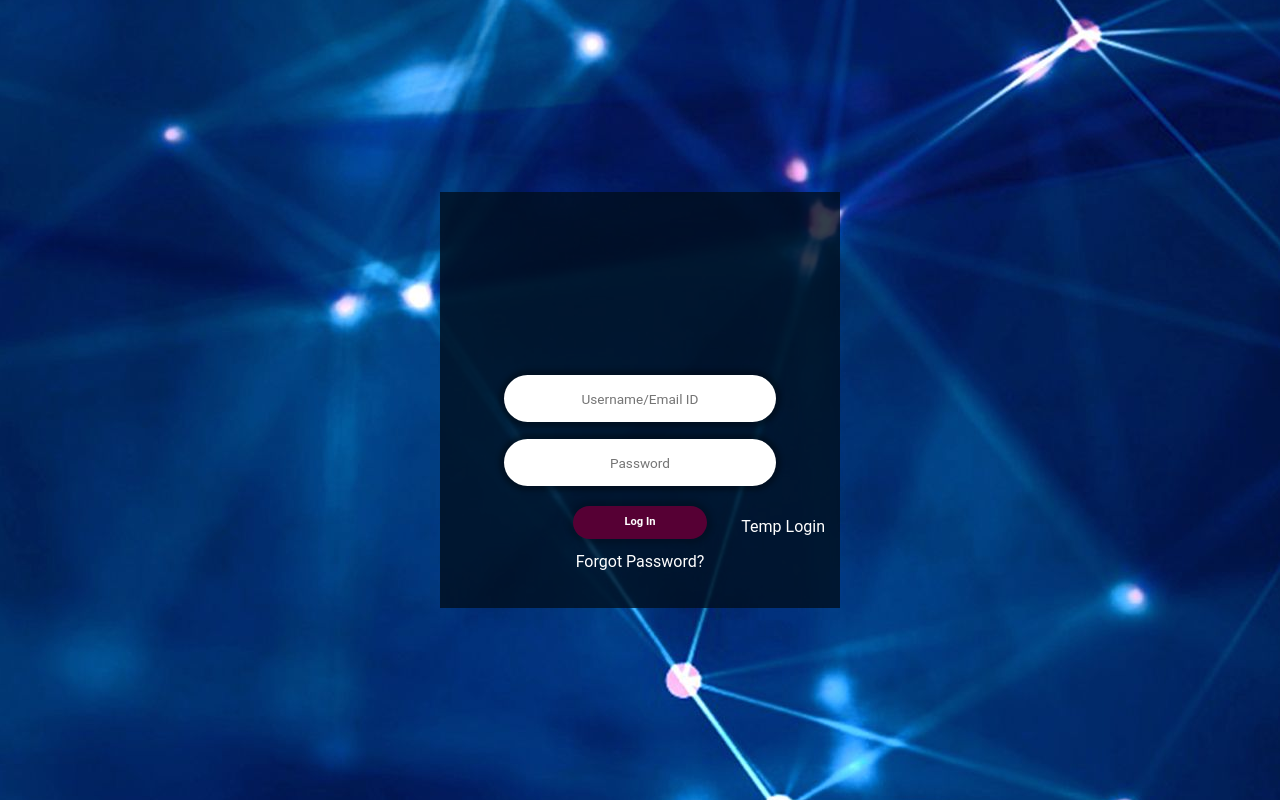
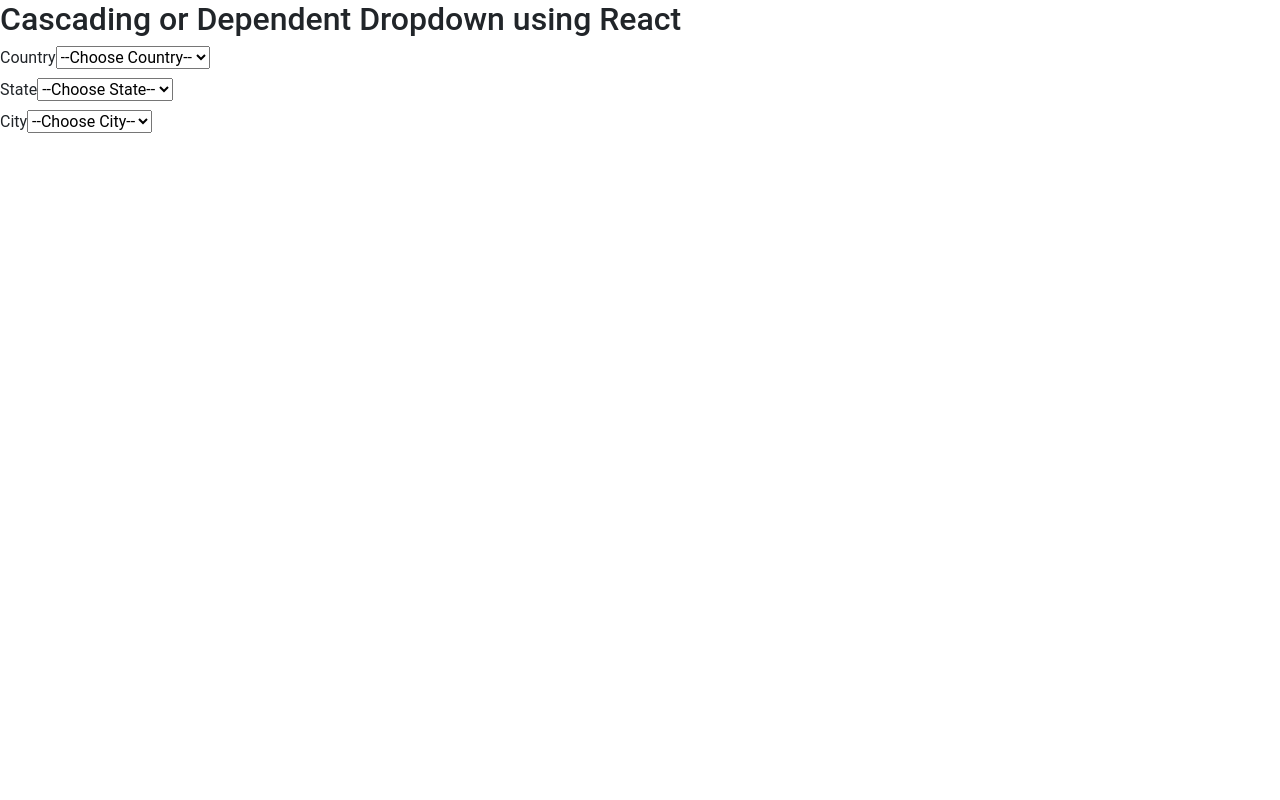
Before and after one commit to Artistic-cat/Temp, a React (Create React App) app: page /dropdown in a window 1280 px wide. Built offline with nearby package versions, Linux system fonts and the light colour scheme.

Commit message:
Cascading dropdown
Signed-off-by: Mohammed Rifas S <rifas2475@outlook.com>

```diff
--- a/src/App.js
+++ b/src/App.js
@@ -10,7 +10,7 @@ import 'bootstrap/dist/css/bootstrap.min.css';
 
 import './App.css';
 import FileUpload from "./Views/FileUpload/FileUpload";
-import RecentlyUsed from "./Components/RecentlyUsed/RecentlyUsed";
+import CascadingDropdown from "./Components/CascadingDropdown/CascadingDropdown";
 
 function App() {
   return (
@@ -20,10 +20,8 @@ function App() {
           {/* <Route path="/testing">
             <DependentForms />
           </Route> */}
-          <Route path="/recent">
-            <Header/>
-            <RecentlyUsed/>
-            <Footer/>
+          <Route path="/dropdown">
+            <CascadingDropdown/>
           </Route>
           <Route path="/about">
             <Header/>
--- /dev/null
+++ b/src/Components/CascadingDropdown/CascadingDropdown.js
@@ -0,0 +1,102 @@
+import React from 'react';
+
+class CascadingDropdown extends React.Component {
+    constructor(props, fieldArray, jsonData) {
+        super(props);
+        this.state = {
+            countries: [],
+            states: [],
+            cities: [],
+            selectedCountry: '--Choose Country--',
+            selectedState: '--Choose State--',
+            jsonData: jsonData,
+            fieldArray: fieldArray
+        };
+        this.changeCountry = this.changeCountry.bind(this);
+        this.changeState = this.changeState.bind(this);
+    }
+
+    componentDidMount() {
+        this.setState({
+            countries: [
+                {
+                    name: 'Germany',
+                    states: [{name: 'A', cities: ['Duesseldorf', 'Leinfelden-Echterdingen', 'Eschborn']}]
+                },
+                {
+                    name: 'Spain',
+                    states: [{name: 'B', cities: ['Barcelona']}, {
+                        name: 'A',
+                        cities: ['Duesseldorf', 'Leinfelden-Echterdingen', 'Eschborn']
+                    }]
+                },
+                {name: 'USA', states: [{name: 'C', cities: ['Downers Grove']}]},
+                {name: 'Mexico', states: [{name: 'D', cities: ['Puebla']}]},
+                {name: 'India', states: [{name: 'E', cities: ['Delhi', 'Kolkata', 'Mumbai', 'Bangalore']}]},
+            ]
+        });
+    }
+
+    changeCountry(event) {
+        this.setState({selectedCountry: event.target.value});
+        this.setState({states: this.state.countries.find(cntry => cntry.name === event.target.value).states});
+    }
+
+    changeState(event) {
+        this.setState({selectedState: event.target.value});
+        const stats = this.state.countries.find(cntry => cntry.name === this.state.selectedCountry).states;
+        this.setState({cities: stats.find(stat => stat.name === event.target.value).cities});
+    }
+
+    render() {
+        return (
+            <div id="container">
+                <h2>Cascading or Dependent Dropdown using React</h2>
+
+                {/*this.state.fieldArray.forEach((item, i) =>
+                    (
+                    <div>
+                        <label>{item}</label>
+                        <select placeholder={item} value={'this.state.selected'+item}>
+                            <option>Select an Option</option>
+                        </select>
+                    </div>
+                    )
+                )
+                */}
+
+                <div>
+                    <label>Country</label>
+                    <select placeholder="Country" value={this.state.selectedCountry} onChange={this.changeCountry}>
+                        <option>--Choose Country--</option>
+                        {this.state.countries.map((e, key) => {
+                            return <option key={key}>{e.name}</option>;
+                        })}
+                    </select>
+                </div>
+
+                <div>
+                    <label>State</label>
+                    <select placeholder="State" value={this.state.selectedState} onChange={this.changeState}>
+                        <option>--Choose State--</option>
+                        {this.state.states.map((e, key) => {
+                            return <option key={key}>{e.name}</option>;
+                        })}
+                    </select>
+                </div>
+
+                <div>
+                    <label>City</label>
+                    <select placeholder="City">
+                        <option>--Choose City--</option>
+                        {this.state.cities.map((e, key) => {
+                            return <option key={key}>{e}</option>;
+                        })}
+                    </select>
+                </div>
+            </div>
+        )
+    }
+}
+
+export default CascadingDropdown;
```
